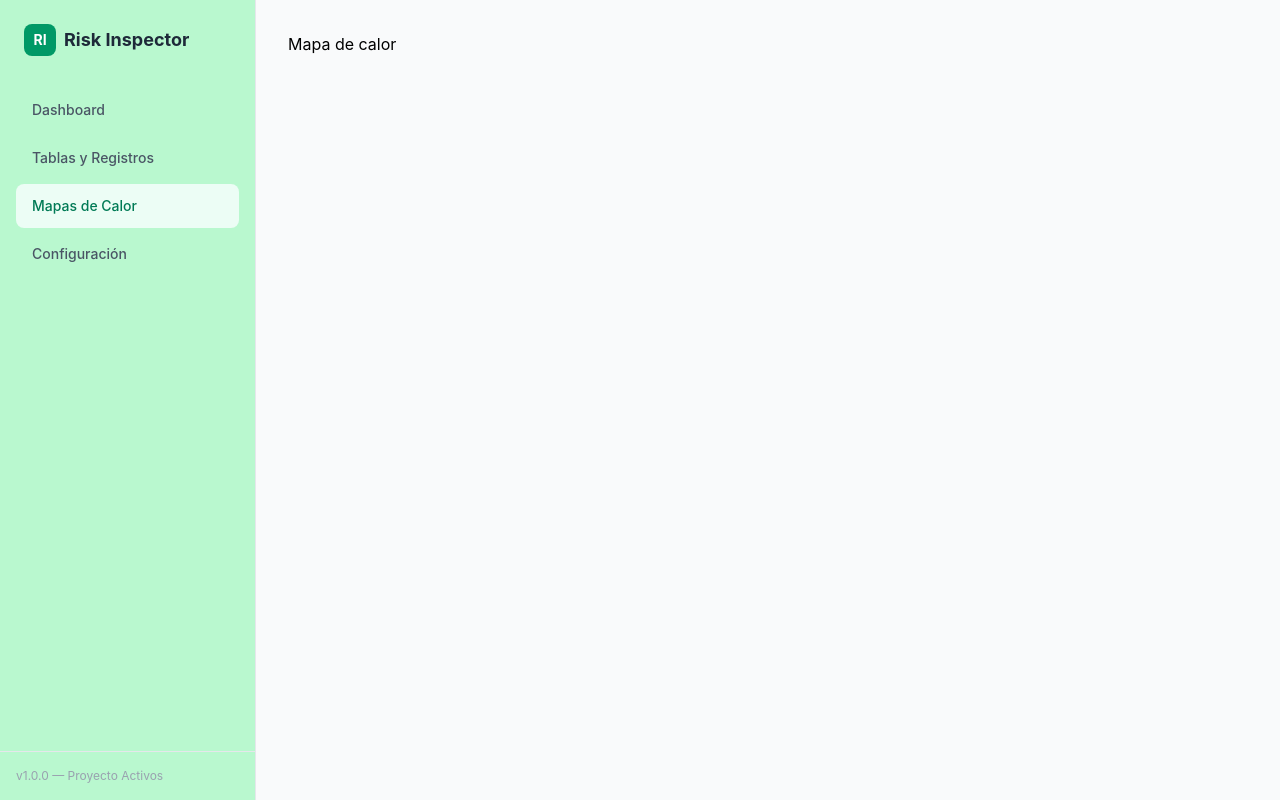
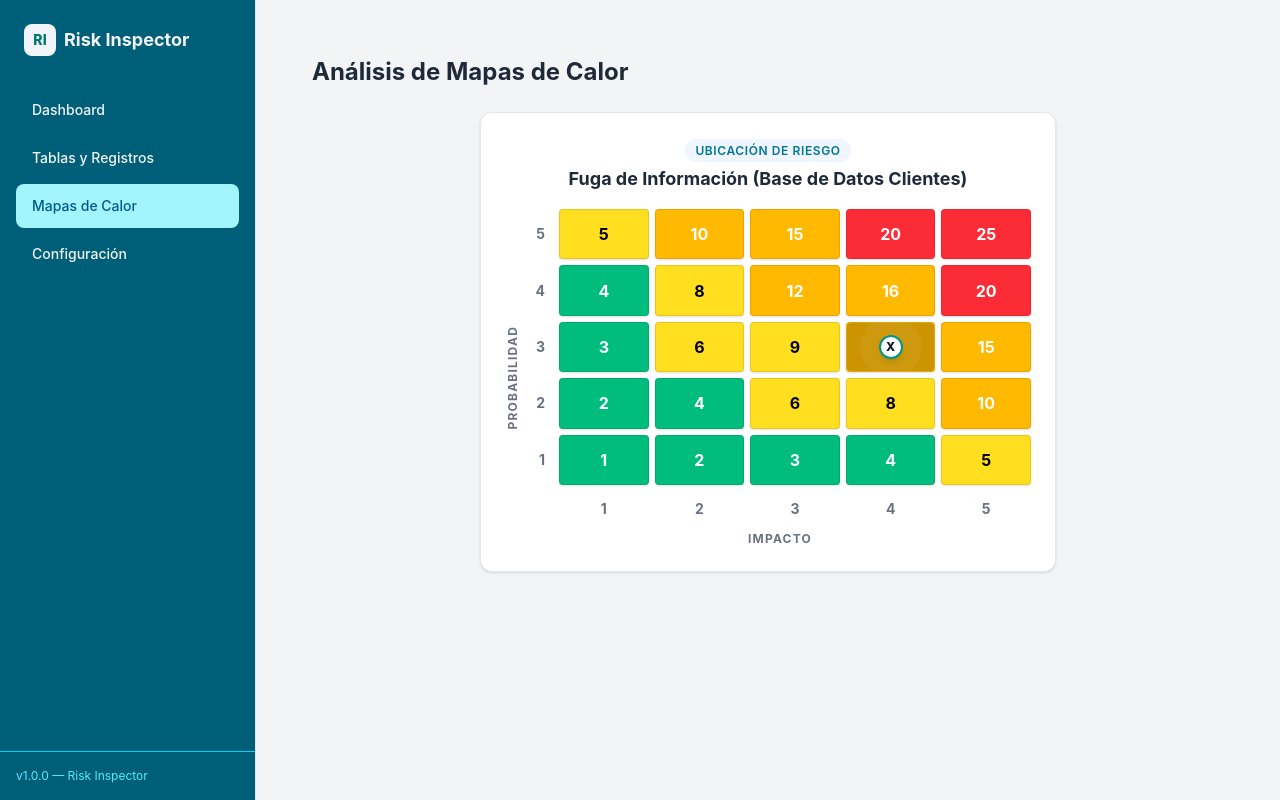
Before and after one commit to AlanFernandezCalleja/Risk-inspector, a React (Vite) app in the folder frontend/: page /mapas-calor in a window 1280 px wide. Built offline with nearby package versions, Linux system fonts and the light colour scheme.

Commit message:
incorporando Matriz de Riesgos

```diff
--- a/frontend/src/App.tsx
+++ b/frontend/src/App.tsx
@@ -1,4 +1,4 @@
-import './App.css'
+
 import { Outlet, useLocation } from 'react-router-dom';
 import { Sidebar } from './components/elementos/navigation/Sidebar';
 import { NavbarDashboard } from './components/elementos/navigation/NavbarDashboard';
@@ -10,7 +10,7 @@ function App() {
 
 
   return (
-    <div className="flex h-screen w-screen bg-gray-50 overflow-hidden">
+    <div className="flex h-screen w-screen bg-gray-100 overflow-hidden">
 
       {/* Sidebar Componente */}
       <Sidebar />
--- a/frontend/src/components/elementos/dashComponents/ProgressCircle.tsx
+++ b/frontend/src/components/elementos/dashComponents/ProgressCircle.tsx
@@ -10,7 +10,7 @@ export const ProgressCircle = ({ titulo, cubiertos, total, subtitulo }: Progress
   const porcentaje = total > 0 ? Math.round((cubiertos / total) * 100) : 0;
 
   // Configuración del SVG para el anillo de progreso
-  const radio = 50;
+  const radio = 60;
   const circunferencia = 2 * Math.PI * radio; // Aproximadamente 314.16
   const strokeDashoffset = circunferencia - (porcentaje / 100) * circunferencia;
 
--- /dev/null
+++ b/frontend/src/components/elementos/matrix/MatrixTemplate.tsx
@@ -0,0 +1,116 @@
+import { Fragment } from "react/jsx-runtime";
+
+// src/components/elementos/matrix/MatrixTemplate.tsx
+interface MatrixTemplateProps {
+  probabilidadSeleccionada?: number; // Valor del 1 al 5
+  impactoSeleccionado?: number;       // Valor del 1 al 5
+  nombreAmenaza?: string;             // Opcional, para mostrar un título contextual
+}
+
+export const MatrixTemplate = ({
+  probabilidadSeleccionada,
+  impactoSeleccionado,
+  nombreAmenaza
+}: MatrixTemplateProps) => {
+
+  // Definimos las filas del 5 al 1 (eje Y) tal como en tu imagen
+  const nivelesEjeY = [5, 4, 3, 2, 1];
+  // Definimos las columnas del 1 al 5 (eje X)
+  const nivelesEjeX = [1, 2, 3, 4, 5];
+
+  // Función para determinar el color de la celda basado estrictamente en tu imagen
+  const obtenerColorCelda = (probabilidad: number, impacto: number) => {
+    const riesgo = probabilidad * impacto;
+
+    // Casos especiales donde el producto no define el color exacto de la imagen
+    if (probabilidad === 5 && impacto === 1) return 'bg-yellow-300 text-black'; // Riesgo 5 (Amarillo)
+    if (probabilidad === 1 && impacto === 5) return 'bg-yellow-300 text-black'; // Riesgo 5 (Amarillo)
+
+    // Rangos estándar basados en tu mapa de colores
+    if (riesgo >= 20) return 'bg-red-500 text-white';        // Muy Alto (Rojo)
+    if (riesgo >= 10) return 'bg-amber-400 text-white';     // Alto (Naranja)
+    if (riesgo >= 5)  return 'bg-yellow-300 text-black';     // Medio (Amarillo)
+    return 'bg-emerald-500 text-white';                      // Bajo (Verde)
+  };
+
+  return (
+    <div className="bg-white p-6 rounded-xl border border-gray-200 shadow-sm max-w-xl mx-auto">
+      {nombreAmenaza && (
+        <div className="mb-4 text-center">
+          <span className="text-xs font-semibold uppercase tracking-wider text-cyan-700 bg-blue-50 px-2.5 py-1 rounded-full">
+            Ubicación de Riesgo
+          </span>
+          <h4 className="text-gray-800 font-bold text-lg mt-1 truncate">{nombreAmenaza}</h4>
+        </div>
+      )}
+
+      <div className="flex">
+        {/* Etiqueta Eje Y (PROBABILIDAD) */}
+        <div className="flex items-center justify-center pr-2">
+          <p className="text-xs font-bold text-gray-500 uppercase tracking-widest [writing-mode:vertical-lr] rotate-180">
+            Probabilidad
+          </p>
+        </div>
+
+        <div className="flex-1">
+          {/* Grid de la Matriz (5 filas principales + 1 para etiquetas del eje X) */}
+          <div className="grid grid-cols-[auto_1fr_1fr_1fr_1fr_1fr] gap-1.5 items-center">
+
+            {/* Iteramos sobre las filas (Probabilidad) de arriba a abajo (5 a 1) */}
+            {nivelesEjeY.map((prob) => (
+              <Fragment key={`fila-${prob}`}>
+                {/* Indicador numérico izquierdo de la fila */}
+                <div className="text-right pr-2 text-sm font-bold text-gray-500 w-6">
+                  {prob}
+                </div>
+
+                {/* Iteramos sobre las columnas (Impacto) de izquierda a derecha (1 a 5) */}
+                {nivelesEjeX.map((imp) => {
+                  const valorRiesgo = prob * imp;
+                  const esCeldaActiva = probabilidadSeleccionada === prob && impactoSeleccionado === imp;
+
+                  return (
+                    <div
+                      key={`celda-${prob}-${imp}`}
+                      className={`relative aspect-video flex items-center justify-center font-bold text-base rounded border border-black/10 shadow-sm select-none transition-all ${obtenerColorCelda(prob, imp)}`}
+                    >
+                      {/* Valor numérico del riesgo de fondo */}
+                      <span>{valorRiesgo}</span>
+
+                      {/* MARCADOR DINÁMICO (Si coincide con los parámetros recibidos) */}
+                      {esCeldaActiva && (
+                        <div className="absolute inset-0 flex items-center justify-center bg-black/20 rounded">
+                          {/* Anillo exterior con animación de pulso */}
+                          <span className="animate-ping absolute inline-flex h-8 w-8 rounded-full bg-white opacity-75"></span>
+                          {/* Círculo indicador central */}
+                          <span className="relative inline-flex rounded-full h-6 w-6 bg-white text-gray-900 text-xs items-center justify-center shadow-md font-extrabold border-2 border-teal-600">
+                            X
+                          </span>
+                        </div>
+                      )}
+                    </div>
+                  );
+                })}
+              </Fragment>
+            ))}
+
+            {/* Fila inferior: Espacio vacío de esquina + Números del Eje X (Impacto) */}
+            <div></div> {/* Esquina inferior izquierda */}
+            {nivelesEjeX.map((imp) => (
+              <div key={`etiqueta-x-${imp}`} className="text-center pt-2 text-sm font-bold text-gray-500">
+                {imp}
+              </div>
+            ))}
+          </div>
+
+          {/* Etiqueta Eje X (IMPACTO) */}
+          <div className="text-center pt-3">
+            <p className="text-xs font-bold text-gray-500 uppercase tracking-widest">
+              Impacto
+            </p>
+          </div>
+        </div>
+      </div>
+    </div>
+  );
+};
--- a/frontend/src/components/elementos/navigation/Sidebar.tsx
+++ b/frontend/src/components/elementos/navigation/Sidebar.tsx
@@ -8,17 +8,17 @@ export const Sidebar = () => {
   const linkClass = ({ isActive }: { isActive: boolean }) =>
     `flex items-center px-4 py-3 text-sm font-medium rounded-lg transition-colors ${
       isActive
-        ? 'bg-emerald-50 text-emerald-700'
-        : 'text-gray-600 hover:bg-gray-50 hover:text-gray-900'
+        ? 'bg-cyan-200 text-sky-800'
+        : 'text-gray-100 hover:bg-cyan-100/90 hover:text-teal-900'
     }`;
 
   return (
-    <aside className="w-64 bg-green-200 border-r border-gray-200 flex flex-col justify-between h-full">
+    <aside className="w-64 bg-cyan-800 border-r border-gray-200 flex flex-col justify-between h-full">
       <div className="px-4 py-6">
         {/* Logo */}
         <div className="flex items-center gap-2 px-2 mb-8">
-          <div className="h-8 w-8 bg-emerald-600 rounded-lg flex items-center justify-center text-white font-bold text-sm">RI</div>
-          <span className="font-bold text-gray-800 text-lg">Risk Inspector</span>
+          <div className="h-8 w-8 bg-slate-100 rounded-lg flex items-center justify-center text-teal-700 font-extrabold text-sm">RI</div>
+          <span className="font-bold text-gray-100 text-lg">Risk Inspector</span>
         </div>
 
         {/* Menú Principal */}
@@ -30,8 +30,8 @@ export const Sidebar = () => {
         </nav>
       </div>
 
-      <div className="p-4 border-t border-gray-200 text-xs text-gray-400">
-        v1.0.0 — Proyecto Activos
+      <div className="p-4 border-t border-cyan-400 text-xs text-cyan-300">
+        v1.0.0 — Risk Inspector
       </div>
     </aside>
   );
--- /dev/null
+++ b/frontend/src/components/elementos/tables/TablaActivos.tsx
@@ -0,0 +1,17 @@
+// TODO; activos con las tablas para hacer lo demas
+//
+
+import { TablaGenerica, type Columna } from "./TablaGenérica";
+
+
+interface activoData{
+    id: string;
+    nombre: string;
+    prioridad: string;
+}
+
+export const TablaActivos = ()=>{
+    const columnaActivos: Columna<activoData>[] = [];
+    const datosActivos: activoData []= [];
+    return <TablaGenerica columnas={columnaActivos} datos={datosActivos}></TablaGenerica>
+}
--- a/frontend/src/components/pages/dashboard/Dashboard.tsx
+++ b/frontend/src/components/pages/dashboard/Dashboard.tsx
@@ -12,7 +12,7 @@ export const Dashboard = () => {
   // Datos de ejemplo basados en tu lógica de Activos -> Amenazas cubiertas
   const datosDashboard = {
     tituloGeneral: "Cobertura Global de Riesgos",
-    totalAmenazasGlobal: 8+6+8+6+4,
+    totalAmenazasGlobal: 8+6+8+6+4+20,
     amenazasCubiertasGlobal: 8+6+8 , // 19 de 25 (~76%)
 
     // Desglose por activos individuales
--- /dev/null
+++ b/frontend/src/components/pages/dashboard/MatricesRiesgo.tsx
@@ -0,0 +1,34 @@
+// Pagina en donde se muestran las diferentes matrices de riesgos con su clasificación
+
+// En la pagina que se pueda ordenar de Mayor a menor riesgo
+// En la pagina que se pueda orderna rde menor a mayor riesog
+// QUe en la pagina se pueda ordenar por la cantidad de controles que tiene cada amanaza
+// filtrar por amenazas que no tienen controles
+
+// Cada matriz es básicamente un mapa de calor
+
+import { MatrixTemplate } from '../../elementos/matrix/MatrixTemplate';
+
+export const MatricesRiesgo = () => {
+  // Simulando que estos datos provienen de una fila seleccionada en tu Tabla de Amenazas
+  const amenazaSeleccionada = {
+    nombre: "Fuga de Información (Base de Datos Clientes)",
+    probabilidad: 3,
+    impacto: 4,
+    riesgo: 12 // 3 * 4
+  };
+
+
+  return (
+    <div className="p-6 space-y-6">
+      <h2 className="text-2xl font-bold text-gray-800">Análisis de Mapas de Calor</h2>
+
+      <MatrixTemplate
+        nombreAmenaza={amenazaSeleccionada.nombre}
+        probabilidadSeleccionada={amenazaSeleccionada.probabilidad}
+        impactoSeleccionado={amenazaSeleccionada.impacto}
+      />
+
+    </div>
+  );
+};
--- a/frontend/src/routes/router.tsx
+++ b/frontend/src/routes/router.tsx
@@ -10,6 +10,8 @@ import { Dashboard } from '../components/pages/dashboard/Dashboard';
 
 import { TablaAmenaza } from '../components/elementos/tables/TablaAmenaza';
 import { TablaControles } from '../components/elementos/tables/TablaControles';
+import { TablaActivos } from '../components/elementos/tables/TablaActivos';
+import { MatricesRiesgo } from '../components/pages/dashboard/MatricesRiesgo';
 
 // 2. Definición de la estructura de navegación
 export const router = createBrowserRouter([
@@ -35,13 +37,13 @@ export const router = createBrowserRouter([
           { index: true, element: <Navigate to="amenazas" replace /> },
           { path: "amenazas", element: <TablaAmenaza /> },
           { path: "controles", element: <TablaControles /> },
-          { path: "activos", element: <div>Tabla de activos</div> },
+          { path: "activos", element: <TablaActivos/> },
           { path: "analisis-riesgo", element: <div>Tabla completa de analisis de riesgos</div> }
         ]
       },
       {
         path: "mapas-calor",
-        element: <div>Mapa de calor</div>
+        element: <MatricesRiesgo/>
       },
       {
         path: "configuracion",
```
Also changed, not shown: frontend/src/components/pages/dashboard/MatricesDeRiesgo.tsx (deleted, +0 -8 lines), frontend/src/App.css (deleted).
